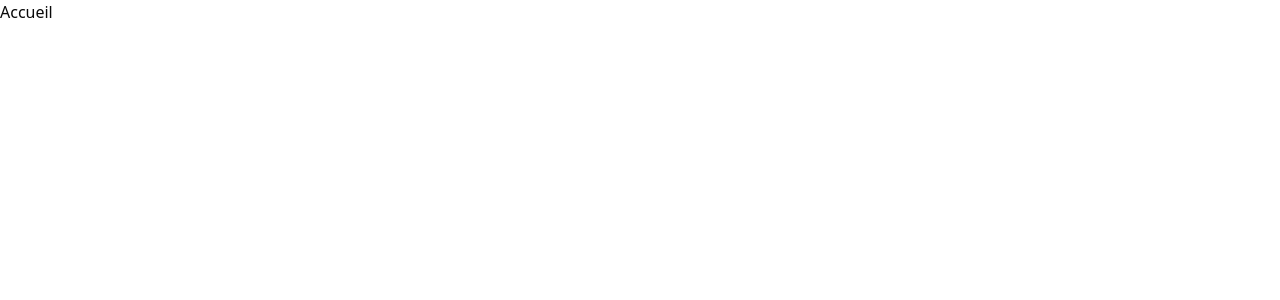
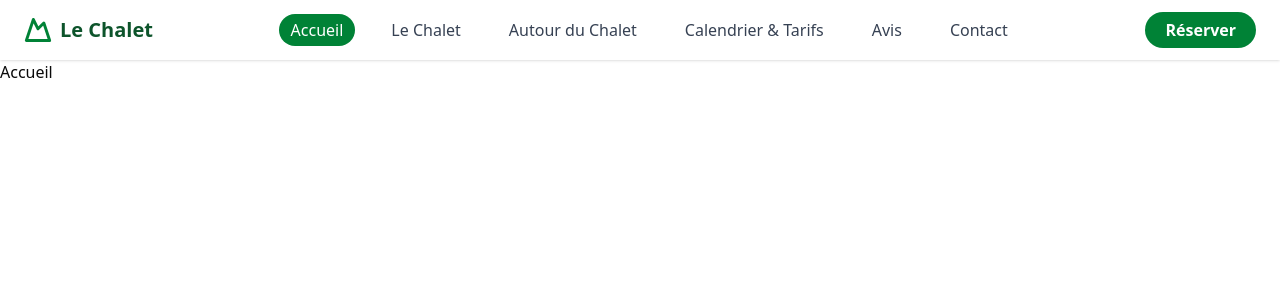
Before and after one commit to Augustin51/Chalet, a Next.js app: page / in a window 1280 px wide. Shown: the top 300 px of the page. Built offline with nearby package versions, Linux system fonts and the light colour scheme.

Commit message:
Add Header component to layout

```diff
--- a/app/layout.tsx
+++ b/app/layout.tsx
@@ -1,6 +1,7 @@
 import type { Metadata } from "next";
 import { Geist, Geist_Mono } from "next/font/google";
 import "./globals.css";
+import Header from "@/components/Header";
 
 const geistSans = Geist({
   variable: "--font-geist-sans",
@@ -25,6 +26,7 @@ export default function RootLayout({
   return (
     <html lang="fr">
       <body className={`${geistSans.variable} ${geistMono.variable} antialiased`}>
+        <Header />
         <main>
           {children}
         </main>
--- /dev/null
+++ b/components/Header.tsx
@@ -0,0 +1,112 @@
+"use client";
+
+import Link from "next/link";
+import { usePathname } from "next/navigation";
+import { useState } from "react";
+import { cn } from "@/lib/utils";
+import { Button } from "@/components/ui/button";
+import { Mountain, Menu, X } from "lucide-react";
+
+const navLinks = [
+  { name: "Accueil", href: "/" },
+  { name: "Le Chalet", href: "/chalet" },
+  { name: "Autour du Chalet", href: "/autour" },
+  { name: "Calendrier & Tarifs", href: "/calendrier" },
+  { name: "Avis", href: "/avis" },
+  { name: "Contact", href: "/contact" },
+];
+
+export default function Header() {
+  const pathname = usePathname();
+  const [menuOpen, setMenuOpen] = useState(false);
+
+  return (
+    <header className="flex items-center justify-between px-4 sm:px-6 py-3 bg-white shadow-sm sticky top-0 z-50">
+      {/* Logo + Title */}
+      <div className="flex items-center gap-2">
+        <Mountain className="h-6 w-6 sm:h-7 sm:w-7 text-green-700" strokeWidth={2.5} />
+        {/* Logo text size: mobile (base) -> sm -> lg */}
+        <span className="text-base sm:text-lg lg:text-xl font-bold text-green-900 logo-title"> {/* <-- Classe sémantique ajoutée ici */}
+          Le Chalet
+        </span>
+      </div>
+
+      {/* Desktop Navigation (Visible à partir de md - 768px) */}
+      <nav className="hidden md:flex items-center gap-4 lg:gap-6">
+        {navLinks.map((link) => {
+          const active = pathname === link.href;
+          return (
+            <Link
+              key={link.name}
+              href={link.href}
+              className={cn(
+                // text-sm par défaut, text-base à partir de lg (1024px)
+                "text-sm lg:text-base px-3 py-1 font-medium transition-colors rounded-full nav-link",
+                active
+                  ? "bg-green-700 text-white"
+                  : "text-gray-700 hover:text-green-800 hover:bg-green-50"
+              )}
+            >
+              {link.name}
+            </Link>
+          );
+        })}
+      </nav>
+
+      {/* Desktop "Réserver" Button (Visible à partir de md - 768px) */}
+      <Button
+        asChild
+        className="hidden md:flex bg-green-700 hover:bg-green-800 text-white rounded-full px-5 py-2 font-semibold text-sm lg:text-base booking-button"
+      >
+        <Link href="/calendrier">Réserver</Link>
+      </Button>
+
+      {/* Mobile Burger Icon (Visible en dessous de md - 768px) */}
+      <button
+        className="md:hidden p-2 text-green-800"
+        onClick={() => setMenuOpen(!menuOpen)}
+        aria-label="Menu"
+        aria-expanded={menuOpen}
+      >
+        {menuOpen ? <X size={24} /> : <Menu size={24} />}
+      </button>
+
+      {/* Mobile Menu Overlay (inchangé) */}
+      {menuOpen && (
+        <div
+          className="absolute top-full left-0 w-full bg-white border-t border-gray-200 shadow-md flex flex-col items-center gap-3 py-5 z-50 animate-fade-in"
+          role="menu"
+        >
+          {navLinks.map((link) => {
+            const active = pathname === link.href;
+            return (
+              <Link
+                key={link.name}
+                href={link.href}
+                onClick={() => setMenuOpen(false)}
+                className={cn(
+                  "w-[90%] text-lg font-medium text-center transition-colors px-4 py-2 rounded-full",
+                  active
+                    ? "bg-green-700 text-white"
+                    : "text-gray-700 hover:bg-green-50 hover:text-green-800"
+                )}
+                role="menuitem"
+              >
+                {link.name}
+              </Link>
+            );
+          })}
+
+          <Button
+            asChild
+            className="w-[90%] bg-green-700 hover:bg-green-800 text-white rounded-full px-4 py-3 font-semibold text-lg"
+          >
+            <Link href="/calendrier" onClick={() => setMenuOpen(false)}>
+              Réserver
+            </Link>
+          </Button>
+        </div>
+      )}
+    </header>
+  );
+}
```
